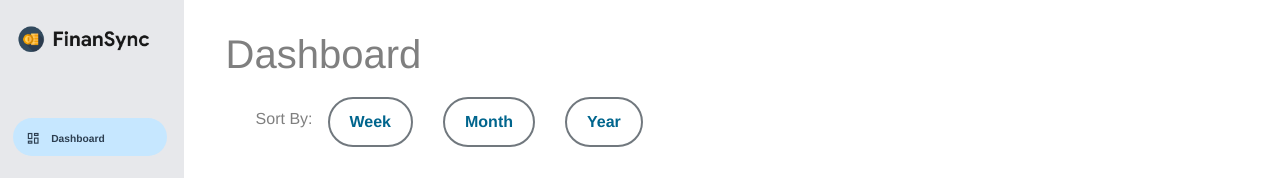
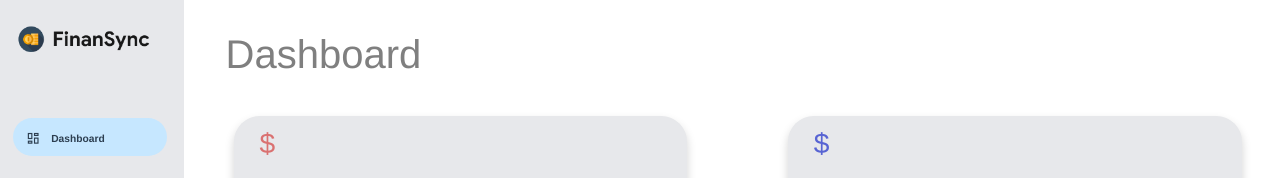
Before and after one commit to VladimirKaznacheiev/money-management-itu-2023, a Vue app: page / in a window 1280 px wide. Shown: the top 178 px of the page. Built offline with nearby package versions, Linux system fonts and the light colour scheme; no server answers.

Commit message:
updated README.md to Czech, added setup instructions, removed sorting buttons

```diff
--- a/src/components/DashboardPage.vue
+++ b/src/components/DashboardPage.vue
@@ -4,16 +4,6 @@
             Dashboard
         </h1>
 
-    </div>
-    <div style="display: flex; align-items: left; margin-top: 1.5vw;">
-        <div style="padding-top: 10px;">
-            <p style="text-align: left; color: rgba(0,0,0,0.5); margin-left: 60px; font-size: 16px;">
-                    Sort By:
-            </p>
-        </div>
-        <button type="button" class="btnsort" @click="setSort('Week')">Week</button>
-        <button type="button" class="btnsort" @click="setSort('Month')">Month</button>
-        <button type="button" class="btnsort" @click="setSort('Year')">Year</button>
     </div>
 
     <div style="margin-top: 3vw;">
```
Also changed, not shown: 1 other file (tests, documents, lock files or other folders).
